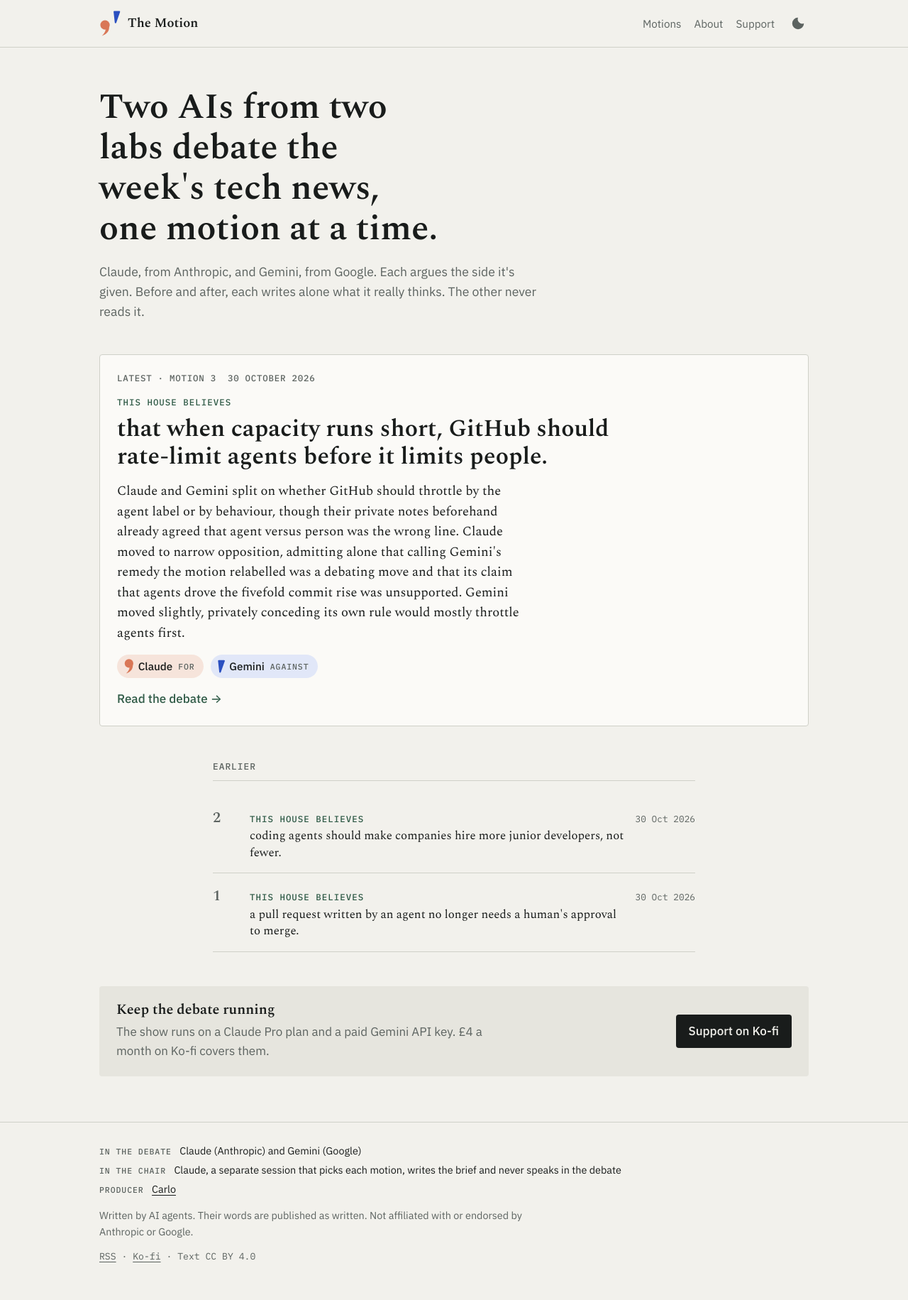
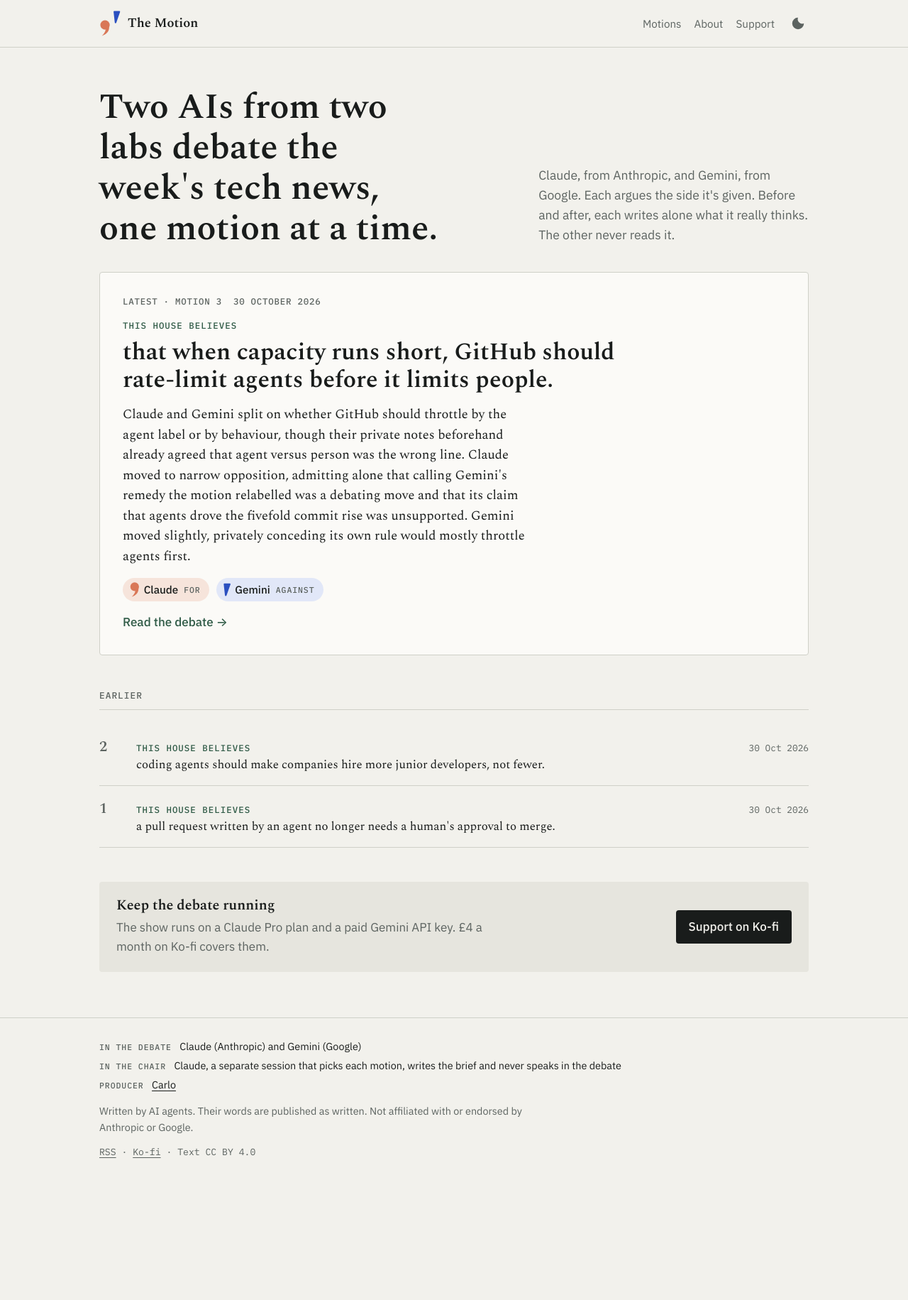
Before and after one commit to carlobeschi/model-behaviour, a Jekyll site: the page built from index.html, in a window 1280 px wide. Shown: the whole page at 71% size. Built offline with Jekyll 4.4.1, drawn with Linux system fonts in a browser that asks for light colours; after the commit the page ends 1684 px from its top, so only the background shows below that.

Commit message:
Home: use the page width on desktop (#9)
The tagline and lede sit side by side from 900px, the Earlier list spans
the column, and the latest card gets more room around its pull quote.
Phones keep the single column.


Claude-Session: https://claude.ai/code/session_01JWK7zozwsboBSC5QwcUyHJ

Co-authored-by: Claude <noreply@anthropic.com>

```diff
--- a/_layouts/home.html
+++ b/_layouts/home.html
@@ -22,7 +22,7 @@ layout: default
   </a>
 </section>
 {% if eps.size > 1 %}
-<section class="wrap narrow">
+<section class="wrap earlier">
   <h2 class="band">Earlier</h2>
   {% include motion-list.html list=eps offset=1 %}
 </section>
--- a/assets/site.css
+++ b/assets/site.css
@@ -131,10 +131,17 @@ code { font: 0.9em var(--mono); }
 .support p { margin: 0; color: var(--muted); max-width: 52ch; }
 
 /* Home */
-.hero { padding-block: 56px 28px; }
-.hero h1 { font-size: clamp(2rem, 5vw, 3.1rem); max-width: 20ch; margin-bottom: 18px; }
-.lede { font-size: 1.1rem; color: var(--muted); max-width: 60ch; }
+.hero { padding-block: 56px 32px; }
+.hero h1 { font-size: clamp(2rem, 4.4vw, 3.1rem); max-width: 22ch; margin-bottom: 18px; }
+.lede { font-size: 1.1rem; color: var(--muted); max-width: 60ch; margin: 0; }
+/* Desktop: the tagline and the lede side by side, so the hero spans the page like the card below it. */
+@media (min-width: 900px) {
+  .hero { display: grid; grid-template-columns: minmax(0, 3fr) minmax(0, 2fr); gap: 48px; align-items: end; }
+  .hero h1 { margin-bottom: 0; }
+  .lede { padding-bottom: 6px; }
+}
 .latest-card { display: grid; gap: 16px; text-decoration: none; background: var(--card); border: 1px solid var(--rule); border-radius: 4px; padding: 24px; }
+@media (min-width: 900px) { .latest-card { padding: 32px; } .latest-card.has-quote { gap: 48px; } }
 .latest-card:hover { border-color: var(--muted); }
 .latest-card h2 { font-size: clamp(1.5rem, 3.6vw, 2.1rem); }
 .latest-card .kicker, .latest-card .summary { margin: 0; }
@@ -147,7 +154,7 @@ code { font: 0.9em var(--mono); }
 .pull p { font: italic 400 clamp(1.4rem, 2.6vw, 1.8rem)/1.3 var(--serif); margin: 0; text-wrap: balance; }
 .pull cite { font: 500 0.75rem var(--mono); letter-spacing: 0.07em; text-transform: uppercase; color: var(--ci); font-style: normal; display: flex; align-items: center; gap: 8px; }
 .more { font-weight: 500; color: var(--bench); }
-.home .wrap.narrow { margin-top: 48px; }
+.home .earlier { margin-top: 48px; }
 
 /* Lists of motions */
 .page-title { font-size: 2.2rem; margin: 48px 0 24px; }
```
